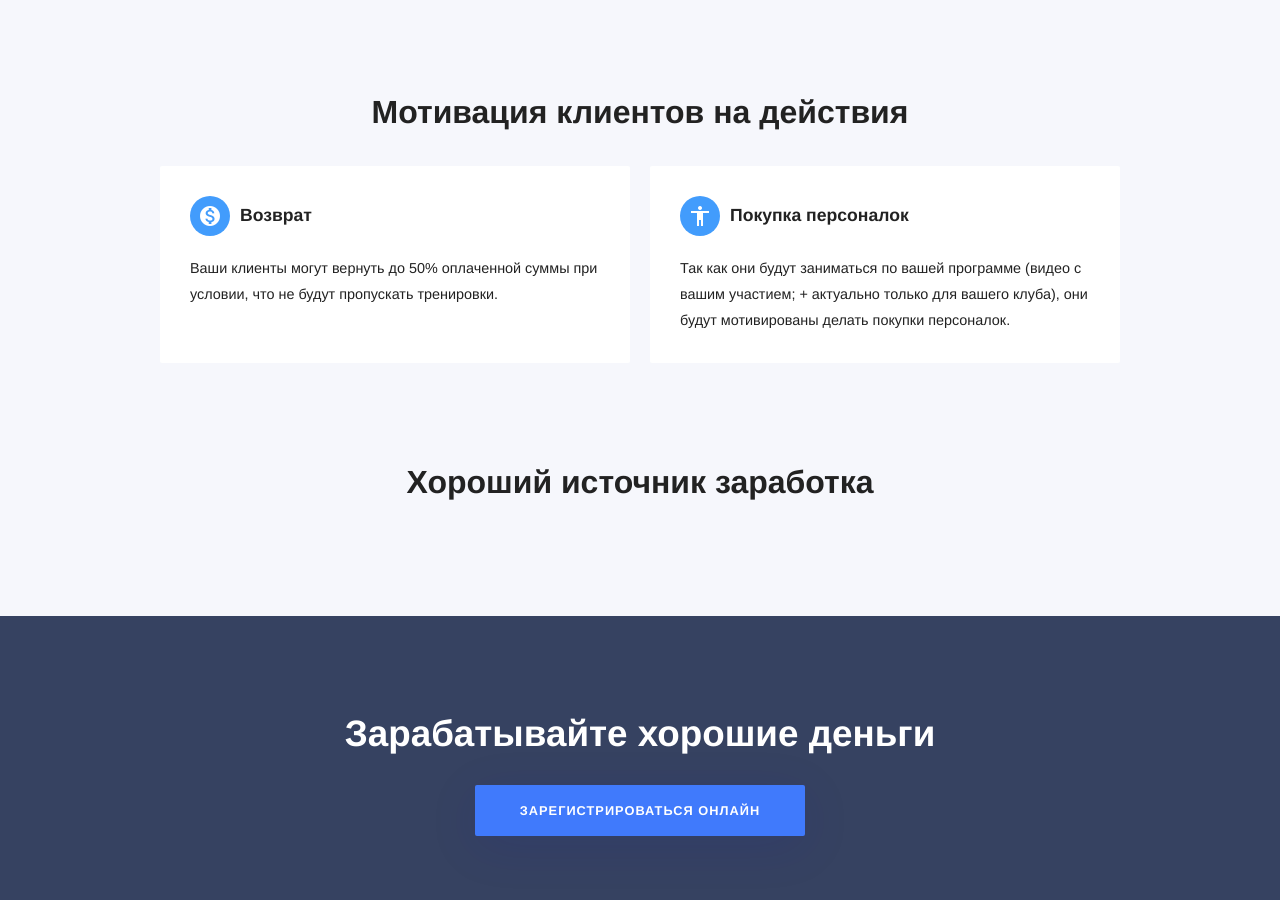
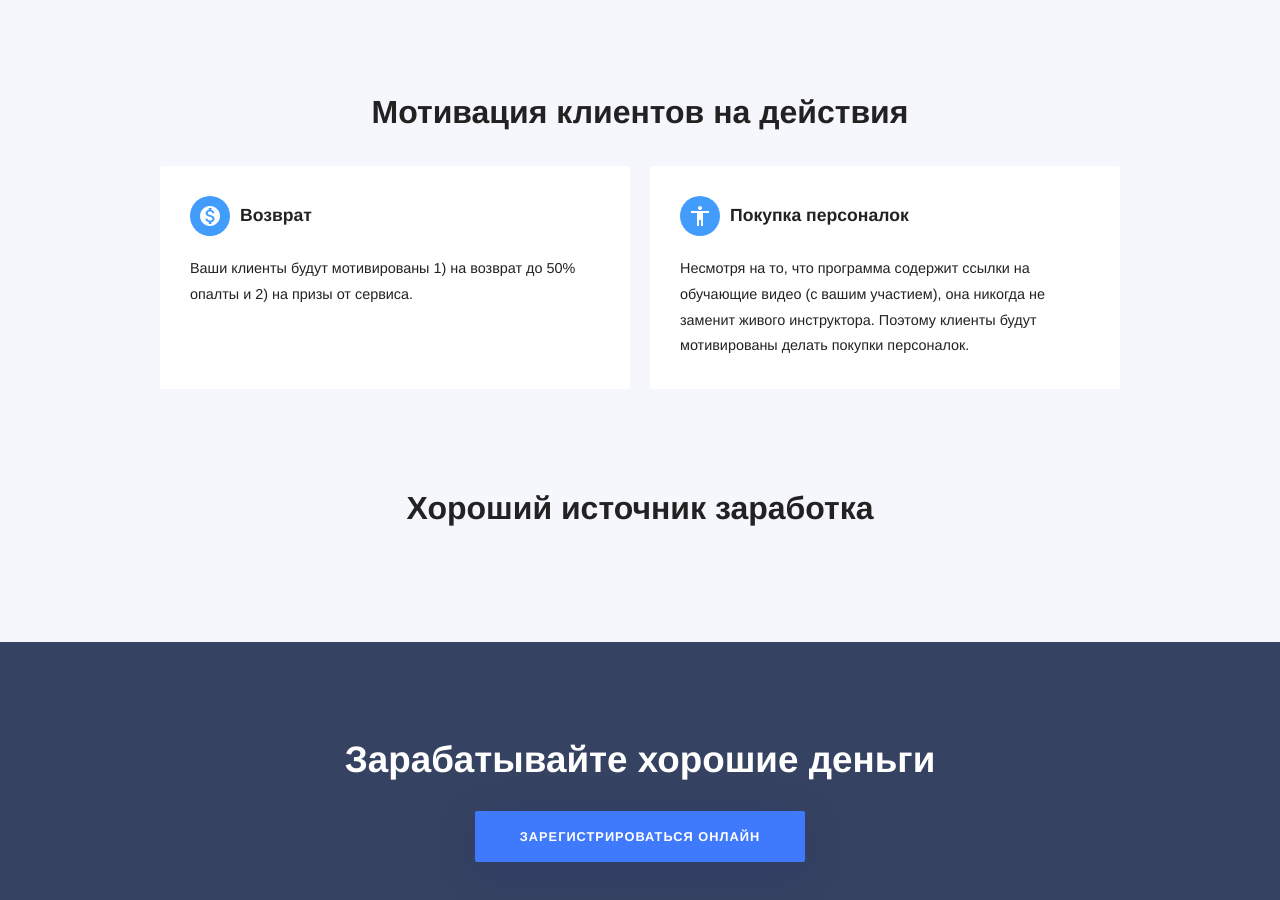
Before and after one commit to RakhimyanTim/fitness.github.io, a Jekyll site: the page built from pages/features.html, in a window 1280 px wide and 900 px high, scrolled down 1071 px. Built offline with Jekyll 4.4.1, drawn with Linux system fonts in a browser that asks for light colours; some web fonts are replaced.

Commit message:
Update features.html

```diff
--- a/pages/features.html
+++ b/pages/features.html
@@ -37,9 +37,9 @@ permalink: /features/
 
 	<ul class="cards">
 
-		{% include components/features/data-block.html icon="monetization_on" title="Возврат" content="Ваши клиенты могут вернуть до 50% оплаченной суммы при условии, что не будут пропускать тренировки. " %}
+		{% include components/features/data-block.html icon="monetization_on" title="Возврат" content="Ваши клиенты будут мотивированы 1) на возврат до 50% опалты и 2) на призы от сервиса. " %}
 
-		{% include components/features/data-block.html icon="accessibility" title="Покупка персоналок" content="Так как они будут заниматься по вашей программе (видео с вашим участием; + актуально только для вашего клуба), они будут мотивированы делать покупки персоналок." %}
+		{% include components/features/data-block.html icon="accessibility" title="Покупка персоналок" content="Несмотря на то, что программа содержит ссылки на обучающие видео (с вашим участием), она никогда не заменит живого инструктора. Поэтому клиенты будут мотивированы делать покупки персоналок." %}
 
 	</ul>
 	<h2>Хороший источник заработка</h2>
```
